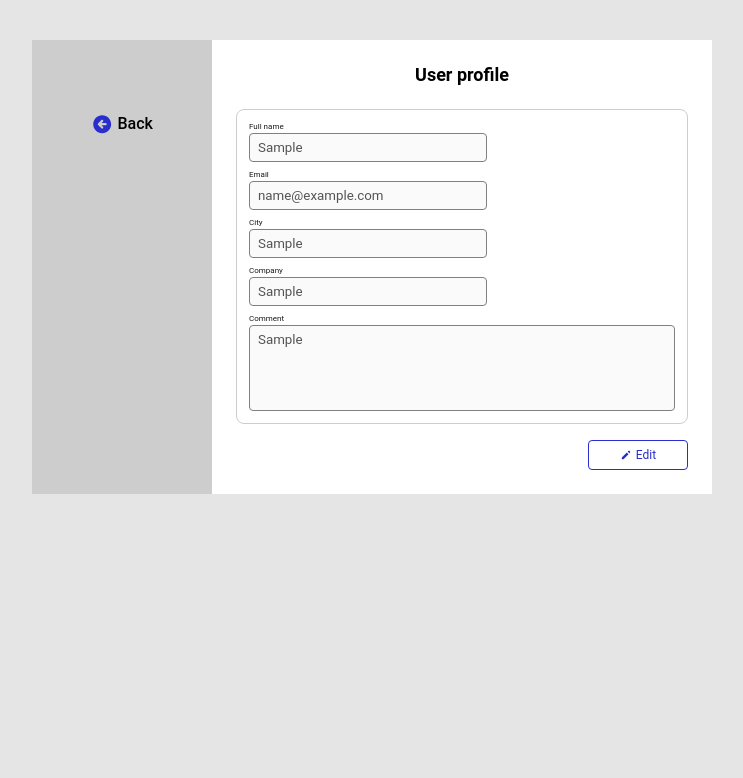
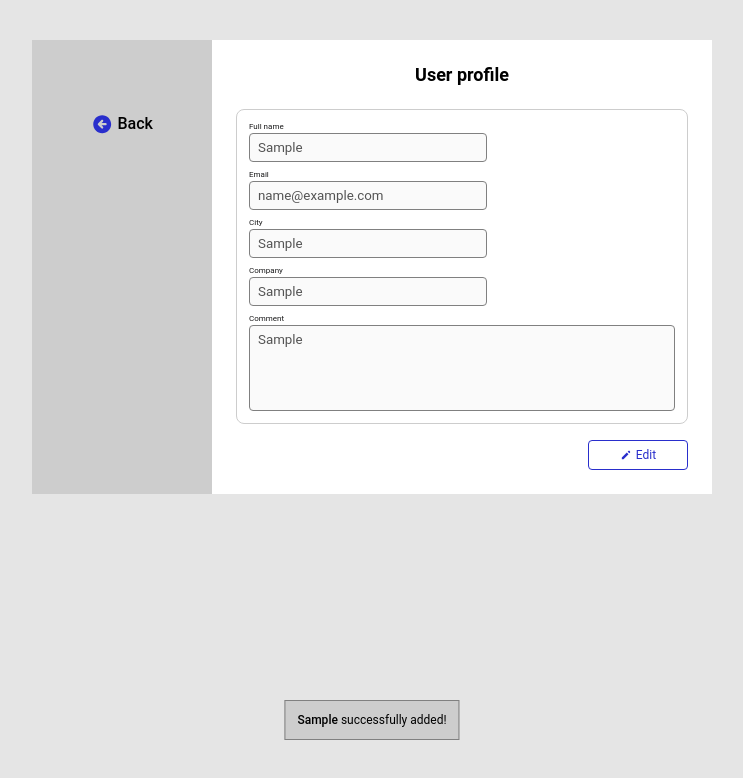
Before and after one commit to vatosarmat/tt_user_list, a React (Create React App) app: page /add in a window 1280 px wide. Both pictures are taken after typing "Sample", "name@example.com", "Sample", "Sample", "Sample" into the empty fields and a click on the button "Submit". Shown: the top 778 px of the page, without its empty margins (268-1011 px from the left). Built offline with nearby package versions, Linux system fonts and the light colour scheme.

Commit message:
Add snackbar notification

```diff
--- a/src/components/App.tsx
+++ b/src/components/App.tsx
@@ -1,3 +1,4 @@
+import { useState } from 'react'
 import { useParams, useNavigate, BrowserRouter, Routes, Route, Navigate } from 'react-router-dom'
 
 import Sort from 'components/Sort'
@@ -6,6 +7,7 @@ import UserForm from 'components/UserForm'
 import IconButton from 'components/utils/IconButton'
 import CenterBlock from 'components/utils/CenterBlock'
 import MainTitle from 'components/MainTitle'
+import Snackbar, { SnackbarContext } from 'components/Snackbar'
 import { ReactComponent as ArrowCircleLeft } from 'icons/arrow-circle-left.svg'
 import { ReactComponent as PlusCircle } from 'icons/plus-circle.svg'
 import './App.css'
@@ -46,9 +48,15 @@ const UserFormWithId: React.FC = () => {
 }
 
 const App: React.FC = () => {
+  const [notification, setNotification] = useState<string | undefined>(undefined)
+  const onNotificationTimeout = () => {
+    setNotification(undefined)
+  }
+
   return (
     <div className="app">
       <BrowserRouter>
+        <SnackbarContext.Provider value={setNotification}>
           <div className="app__side-title"></div>
           <div className="app__main-title">
             <Routes>
@@ -76,6 +84,8 @@ const App: React.FC = () => {
               <Route path="*" element={null} />
             </Routes>
           </main>
+        </SnackbarContext.Provider>
+        <Snackbar timeout={3000} text={notification} onTimeout={onNotificationTimeout} />
       </BrowserRouter>
     </div>
   )
--- /dev/null
+++ b/src/components/Snackbar.css
@@ -0,0 +1,14 @@
+.snackbar {
+  position: fixed;
+  z-index: 998;
+
+  padding: var(--layout-spacing-small);
+  border: 1px solid var(--theme-neutral-light);
+
+  background-color: var(--theme-neutral-light2);
+  color: var(--theme-neutral-dark);
+
+  bottom: 5%;
+  left: 50%;
+  transform: translate(-50%, -50%);
+}
--- /dev/null
+++ b/src/components/Snackbar.tsx
@@ -0,0 +1,48 @@
+import { useEffect, createContext } from 'react'
+
+import ReactPortal from 'components/utils/ReactPortal'
+
+import './Snackbar.css'
+
+type SnackbarProps = {
+  text?: string
+  timeout: number
+  onTimeout: () => void
+}
+
+const Snackbar: React.FC<SnackbarProps> = ({ text, timeout, onTimeout }) => {
+  useEffect(() => {
+    if (text) {
+      const t = setTimeout(onTimeout, timeout)
+      return () => {
+        clearTimeout(t)
+      }
+    }
+  }, [text, onTimeout, timeout])
+
+  if (!text) {
+    return null
+  }
+
+  return (
+    <ReactPortal domContainerId="snackbar-id">
+      <div className="snackbar">
+        <p className="text-normal">
+          {text
+            .split(/(\*\*.+?\*\*)/g)
+            .filter(chunk => chunk)
+            .map(chunk =>
+              chunk.startsWith('**') && chunk.endsWith('**') ? (
+                <span className="text-normal_bold">{chunk.slice(2, -2)}</span>
+              ) : (
+                <>{chunk}</>
+              )
+            )}
+        </p>
+      </div>
+    </ReactPortal>
+  )
+}
+
+export const SnackbarContext = createContext<(a: string) => void>(str => {})
+export default Snackbar
--- a/src/components/UserForm/Modal.tsx
+++ b/src/components/UserForm/Modal.tsx
@@ -1,39 +1,9 @@
-import { useLayoutEffect, useEffect, useState } from 'react'
-import ReactDOM from 'react-dom'
+import { useEffect } from 'react'
 
 import IconButton from 'components/utils/IconButton'
+import ReactPortal from 'components/utils/ReactPortal'
 import { ReactComponent as Cross } from 'icons/x.svg'
 import './Modal.css'
-
-type ReactPortalProps = {
-  domContainerId: string
-}
-
-const ReactPortal: React.FC<ReactPortalProps> = ({ children, domContainerId }) => {
-  const [domContainer, setDomContainer] = useState<HTMLElement | undefined>(undefined)
-
-  useLayoutEffect(() => {
-    let newElement: HTMLElement | null = null
-    let element = document.getElementById(domContainerId)
-    if (!element) {
-      newElement = document.createElement('div')
-      newElement.setAttribute('id', domContainerId)
-      document.body.appendChild(newElement)
-      element = newElement
-    }
-    setDomContainer(element)
-
-    return () => {
-      if (newElement && newElement.parentNode) {
-        newElement.parentNode.removeChild(newElement)
-      }
-    }
-  }, [domContainerId])
-
-  if (!domContainer) return null
-
-  return ReactDOM.createPortal(children, domContainer)
-}
 
 type ModalProps = {
   open: boolean
--- a/src/components/UserForm/UserForm.tsx
+++ b/src/components/UserForm/UserForm.tsx
@@ -9,6 +9,7 @@ import { ReactComponent as Pencil } from 'icons/pencil.svg'
 import { ReactComponent as Trash } from 'icons/trash.svg'
 import { ReactComponent as Cross } from 'icons/x.svg'
 import { ReactComponent as Plus } from 'icons/plus.svg'
+import { SnackbarContext } from 'components/Snackbar'
 
 import Button from './Button'
 import Modal from './Modal'
@@ -127,6 +128,7 @@ const UserFormEdit: React.FC<UserFormEditProps> = ({ id, ...props }) => {
   const [state, setState] = useState<UserFormState>('read')
   const userInfo = useContext(StateContext).userInfoTable[id]
   const dispatch = useContext(DispatchContext)
+  const setNotification = useContext(SnackbarContext)
   const [fieldsRef, register] = useFormFields()
   const navigate = useNavigate()
 
@@ -146,12 +148,14 @@ const UserFormEdit: React.FC<UserFormEditProps> = ({ id, ...props }) => {
     }
     dispatch({ type: 'UserInfo/edit', payload: { userInfoId: id, userInfoChange: newUserInfo } })
     setState('read')
+    setNotification(`**${userInfo.fullName}** was updated!`)
     evt.preventDefault()
   }
 
   const onApplyRemove: React.MouseEventHandler<HTMLButtonElement> = evt => {
     navigate('/')
     dispatch({ type: 'UserInfo/remove', payload: { userInfoId: id } })
+    setNotification(`**${userInfo.fullName}** was removed!`)
     evt.preventDefault()
   }
 
@@ -193,6 +197,7 @@ type UserFormAddProps = BlockProps & {}
 const UserFormAdd: React.FC<UserFormAddProps> = props => {
   const addedId = useContext(StateContext).nextUserInfoId.toString()
   const dispatch = useContext(DispatchContext)
+  const setNotification = useContext(SnackbarContext)
   const [didAdded, setDidAdded] = useState<string | undefined>(undefined)
   const [fieldsRef, register] = useFormFields()
 
@@ -204,6 +209,7 @@ const UserFormAdd: React.FC<UserFormAddProps> = props => {
 
     dispatch({ type: 'UserInfo/add', payload: { userInfoData: userInfo as Omit<UserInfo, 'id'> } })
     setDidAdded(addedId)
+    setNotification(`**${userInfo.fullName}** successfully added!`)
   }
 
   if (didAdded) {
@@ -214,7 +220,7 @@ const UserFormAdd: React.FC<UserFormAddProps> = props => {
     <FormContext.Provider value={{ register }}>
       <UserFormCommon onSubmit={onSubmit} {...props}>
         <div className="user-form__buttons">
-          <Button icon={Plus} label="Submit" onClick="submit" />
+          <Button icon={Plus} label="Submit" onClick="submit" color="primary" />
         </div>
       </UserFormCommon>
     </FormContext.Provider>
--- /dev/null
+++ b/src/components/utils/ReactPortal.tsx
@@ -0,0 +1,34 @@
+import { useLayoutEffect, useState } from 'react'
+import ReactDOM from 'react-dom'
+
+type ReactPortalProps = {
+  domContainerId: string
+}
+
+const ReactPortal: React.FC<ReactPortalProps> = ({ children, domContainerId }) => {
+  const [domContainer, setDomContainer] = useState<HTMLElement | undefined>(undefined)
+
+  useLayoutEffect(() => {
+    let newElement: HTMLElement | null = null
+    let element = document.getElementById(domContainerId)
+    if (!element) {
+      newElement = document.createElement('div')
+      newElement.setAttribute('id', domContainerId)
+      document.body.appendChild(newElement)
+      element = newElement
+    }
+    setDomContainer(element)
+
+    return () => {
+      if (newElement && newElement.parentNode) {
+        newElement.parentNode.removeChild(newElement)
+      }
+    }
+  }, [domContainerId])
+
+  if (!domContainer) return null
+
+  return ReactDOM.createPortal(children, domContainer)
+}
+
+export default ReactPortal
```
Lines whose indentation alone changed are shown as unchanged.
